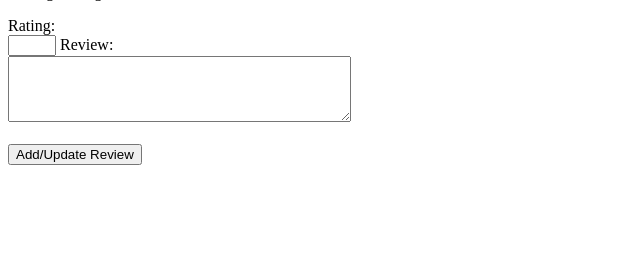
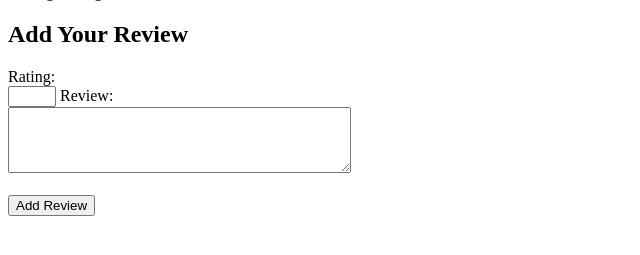
Before and after one commit to aliffkhuzairi/flask_movie_review_v2, a Flask app: template templates/movie.html in a window 1280 px wide. Shown: the part 230-485 px from the top of the page, without its empty margins (0-640 px from the left). Run offline with Flask 3, Linux system fonts and the light colour scheme; the template is opened without the code that fills it, so the values that code supplies are empty; some libraries are stand-ins or nearby versions.

Commit message:
feat: add review management (update via movie page, delete from self page)

```diff
--- a/app.py
+++ b/app.py
@@ -192,10 +192,18 @@ def movie_detail(movie_id):
 
     avg_rating = cur.fetchone()[0]
 
+    cur.execute("""
+        select ratings, review
+        from reviews
+        where mid = %s and uid = %s;
+    """,(movie_id, session['user_id'],))
+
+    user_review = cur.fetchone()
     cur.close()
     conn.close()
 
-    return render_template("movie.html", movie=movie, reviews=reviews, avg_rating=avg_rating, user_id=session['user_id'])
+
+    return render_template("movie.html", movie=movie, reviews=reviews, avg_rating=avg_rating, user_review=user_review, user_id=session['user_id'])
 
 @app.route('/user/<user_id>', methods=['GET', 'POST'])
 def user_detail(user_id):
@@ -532,5 +540,23 @@ def add_movie():
 
     return redirect(url_for('user_detail', user_id=session['user_id']))
 
+@app.route('/review/<movie_id>/delete', methods=['POST'])
+def delete_review(movie_id):
+    if 'user_id' not in session:
+        return redirect(url_for('index'))
+
+    conn = get_db_connection()
+    cur = conn.cursor()
+
+    cur.execute("""
+        delete from reviews where mid = %s and uid = %s;
+    """,(movie_id, session['user_id']))
+
+    conn.commit()
+    cur.close()
+    conn.close()
+
+    flash("Review deleted successfully.")
+    return redirect(url_for('user_detail', user_id=session['user_id']))
 if __name__ == '__main__':
     app.run(debug=True)
--- a/templates/movie.html
+++ b/templates/movie.html
@@ -52,16 +52,23 @@
 
     <p>Average rating: {{ avg_rating }}</p>
 
+    {% if user_review %}
+    <h2>Update Your Review</h2>
+    {% else %}
+    <h2>Add Your Review</h2>
+    {% endif %}
+
     <form method="POST">
 
         <label for="rating">Rating:</label><br>
-        <input id="rating" name="rating" type="number" min="0" max="5" step="1" required>
+        <input id="rating" name="rating" type="number" min="0" max="5" step="1" value="{{ user_review[0] if user_review else '' }}" required>
 
         <label for="review">Review:</label><br>
-        <textarea id="review" name="review" cols="40" rows="4" required></textarea>
+        <textarea id="review" name="review" cols="40" rows="4" required>{{ user_review[1] if user_review else '' }}</textarea>
 
         <br><br>
-        <button type="submit">Add/Update Review</button>
+
+        <button type="submit">{{ 'Update Review' if user_review else 'Add Review' }}</button>
     </form>
 
 </body>
```
Also changed, not shown: templates/user_info.html (+9 -0 lines).
